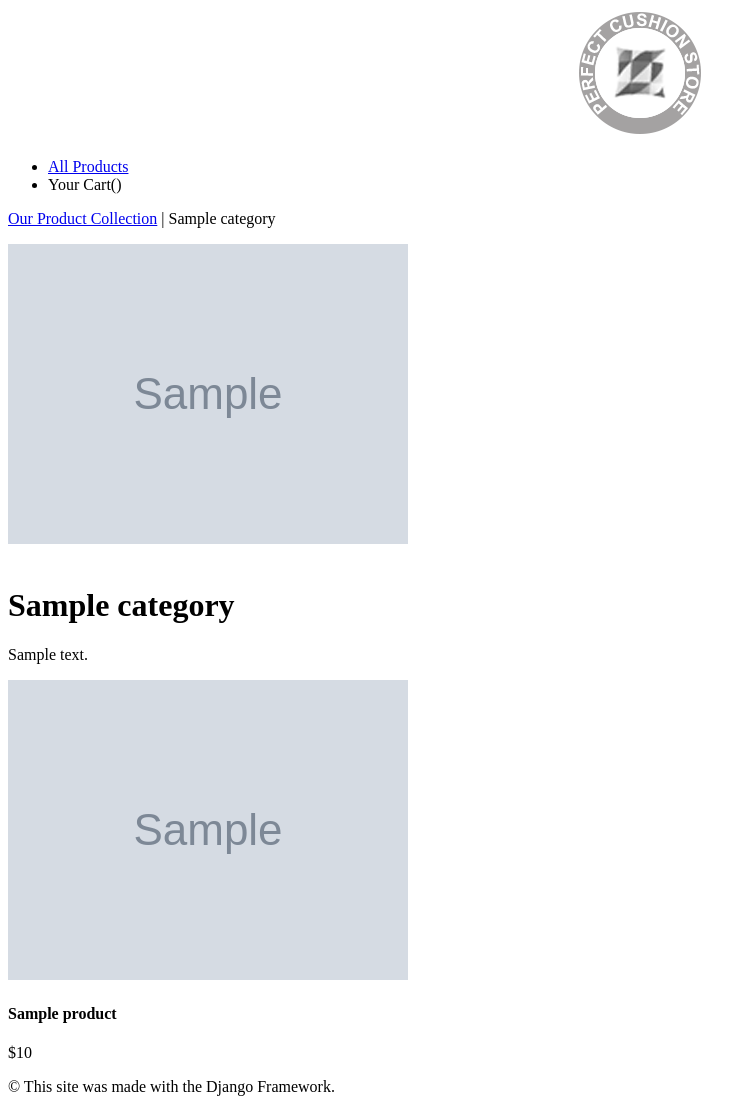
After one commit to ckd1618/django_cart, a Django app: template myenvironment/perfectcushion/shop/templates/shop/category.html in a window 1280 px wide. The commit adds this page. Shown: the whole page, without its empty margins (0-756 px from the left). Run offline with Django 3.2, Linux system fonts and the light colour scheme; the template is opened without the code that fills it: most values are stand-ins (such as "Sample title", 1, 10 or a date in 2020); grey boxes marked "Sample" are stand-in pictures.

Commit message:
now able to launch website

```diff
--- a/myenvironment/perfectcushion/perfectcushion/urls.py
+++ b/myenvironment/perfectcushion/perfectcushion/urls.py
@@ -14,7 +14,7 @@ Including another URLconf
     2. Add a URL to urlpatterns:  path('blog/', include('blog.urls'))
 """
 from django.contrib import admin
-from django.urls import path
+from django.urls import path, include
 from shop import views
 from django.conf import settings
 from django.conf.urls.static import static
@@ -22,6 +22,7 @@ from django.conf.urls.static import static
 urlpatterns = [
     path('admin/', admin.site.urls),
     path('', views.index, name='index'),
+    path('shop/', include('shop.urls')),
 
 ]
 
--- a/myenvironment/perfectcushion/shop/templates/base.html
+++ b/myenvironment/perfectcushion/shop/templates/base.html
@@ -10,7 +10,7 @@
 <body>
   <div>
     {% include 'header.html' %}
-    {% include 'navbar' %}
+    {% include 'navbar.html' %}
     {% block content %}
     {% endblock %}
   </div>
--- a/myenvironment/perfectcushion/shop/templates/header.html
+++ b/myenvironment/perfectcushion/shop/templates/header.html
@@ -1,6 +1,6 @@
 {% load staticfiles %}
 <header>
   <center>
-    <img src="{% static 'imag/logo.png' %}" alt="Perfect Cushion Store">
+    <img src="{% static 'img/logo.png' %}" alt="Perfect Cushion Store">
   </center>
 </header>
--- /dev/null
+++ b/myenvironment/perfectcushion/shop/templates/shop/category.html
@@ -0,0 +1,61 @@
+{% extends "base.html" %}
+{% load staticfiles %}
+{% block metadescription %}
+{% if category %}
+  {{ category.description | truncatewords:155 }}
+{% else %}
+  Welcome to Poofy Paradise, a haven for pillows of all kinds.
+{% endif %}
+{% endblock %}
+{% block title %}
+{% if category %}
+  {{ category.name }} - Poofy Paradise Store
+{% else %}
+  See Our Pillow Collection - Poof Paradise Store
+{% endif %}
+{% endblock %}
+
+{% block content %}
+
+  {% if category %}
+  <div>
+    <div>
+      <p><a href="{% url 'shop:allProdCat' %}">Our Product Collection</a> | {{category.name}} </p>
+    </div>
+  </div>
+  {% endif %}
+  <div>
+    {% if category %}
+      <img src="{{category.image.url}}" alt="{{category.name}}">
+  </div>
+  <br>
+  <div>
+    <h1>{{category.name}}</h1>
+    <p>{{category.description}}</p>
+    </div>
+    <div>
+    {% else %}
+      <img src="{% static 'img/banner.jpg' %}" alt="Our Products Collection">
+    </div>
+    <br>
+    <div>
+      <h1>Our Collection of Pillows:</h1>
+      <p>Choose any of our selection of pillows. They are made of either high quality cotton or polyester, and can serve to make your moments of rest more immersing or to simply add to the theme of your home.</p>
+    </div>
+    {% endif %}
+    <div>
+      <div>
+        {% for product in products %}
+          <div>
+            <div>
+              <a href=""><img src="{{product.image.url}}" alt="{{product.name}}"></a>
+              <div>
+                <h4>{{product.name}}</h4>
+                <p> ${{product.price}}</p>
+              </div>
+            </div>
+          </div>
+        {% endfor %}
+      </div>
+    </div>
+{% endblock %}
--- a/myenvironment/perfectcushion/shop/templates/shop/header.html
+++ /dev/null
@@ -1,6 +0,0 @@
-{% load staticfiles %}
-<header>
-  <center>
-    <img src="{% static 'img/logo.png' %}" alt="Perfect Cushion Store">
-  </center>
-</header>
--- a/myenvironment/perfectcushion/shop/views.py
+++ b/myenvironment/perfectcushion/shop/views.py
@@ -1,4 +1,4 @@
-from django.shortcuts import render, get_objects_or_404
+from django.shortcuts import render, get_object_or_404
 from .models import Category,Product
 from django.http import HttpResponse
 
@@ -12,7 +12,7 @@ def allProdCat(request, c_slug=None):
   c_page = None
   products = None
   if c_slug != None:
-    cpage = get_object_or_404(Category, slug=c_slug)
+    c_page = get_object_or_404(Category, slug=c_slug)
     products = Product.objects.filter(category=c_page, available=True)
   else:
     products = Product.objects.all().filter(available=True)
```
Also changed, not shown: myenvironment/perfectcushion/shop/urls.py (+9 -0 lines), README.md, myenvironment/perfectcushion/db.sqlite3, myenvironment/perfectcushion/static/media/category/cotton_banner.jpg (added).
